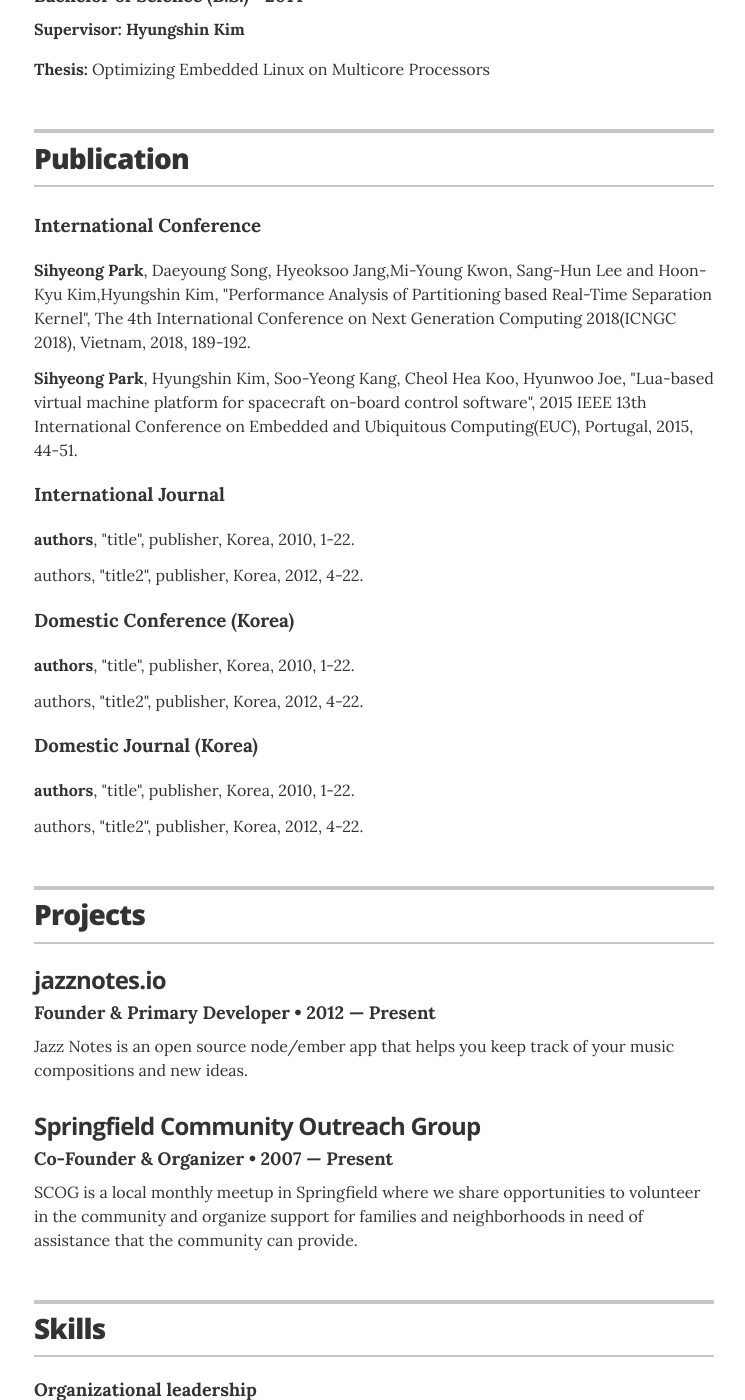
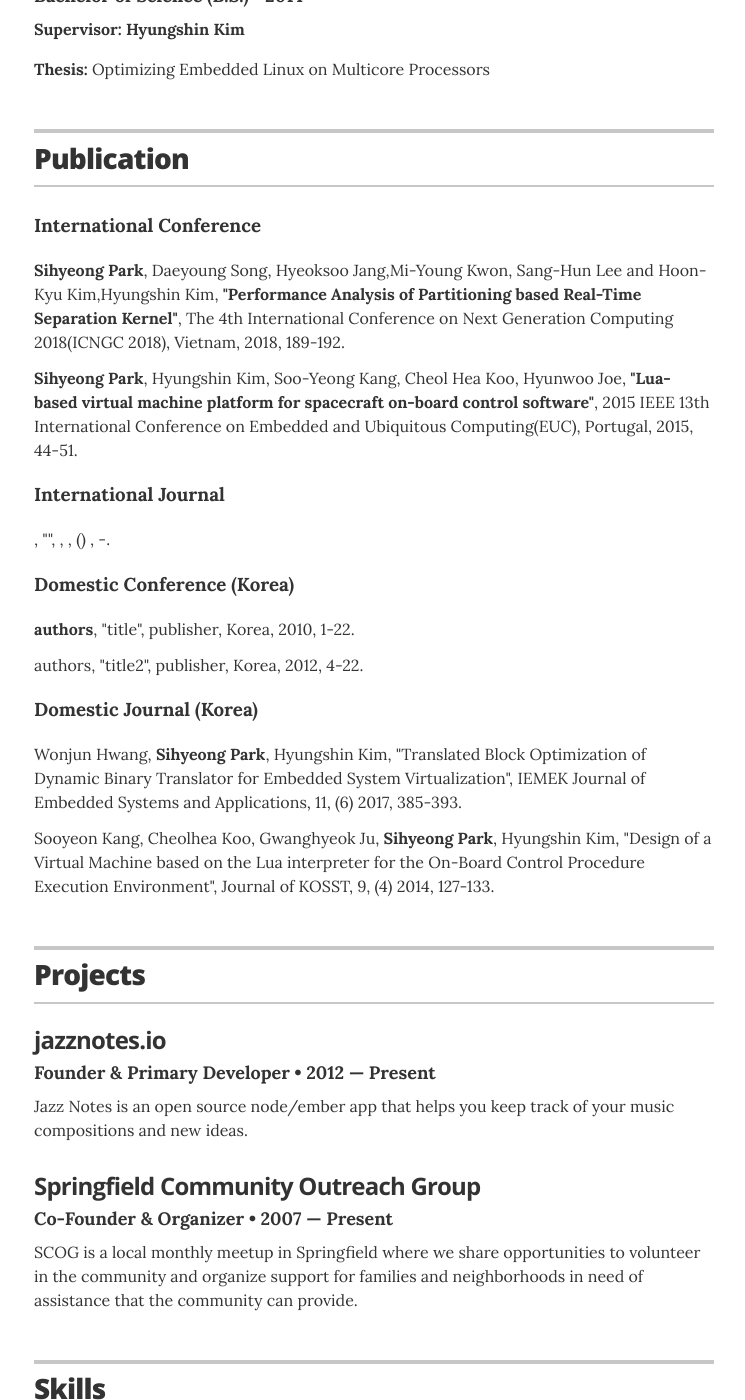
Before and after one commit to sihyeong/sihyeong.github.io, a Jekyll site: the page built from index.html, in a window 1280 px wide and 1400 px high, scrolled down 904 px. Shown: the whole window, without its empty margins (266-1011 px from the left). Built offline with Jekyll 4.4.1, drawn with Linux system fonts in a browser that asks for light colours.

Commit message:
add publication

```diff
--- a/_data/d_j_publication.yml
+++ b/_data/d_j_publication.yml
@@ -1,15 +1,17 @@
-- name: title
-  author: <b>authors</b>
-  publisher: publisher
-  datetime: 2010
-  pageStart: 1
-  pageEnd: 22
-  contentLocation: Korea
+- name: Translated Block Optimization of Dynamic Binary Translator for Embedded System Virtualization
+  author: Wonjun Hwang, <b>Sihyeong Park</b>, Hyungshin Kim
+  publisher: IEMEK Journal of Embedded Systems and Applications
+  datetime: 2017
+  volume: 11
+  issue: 6
+  pageStart: 385
+  pageEnd: 393
 
-- name: title2
-  author: authors
-  publisher: publisher
-  datetime: 2012
-  pageStart: 4
-  pageEnd: 22
-  contentLocation: Korea
+- name: Design of a Virtual Machine based on the Lua interpreter for the On-Board Control Procedure Execution Environment
+  author: Sooyeon Kang, Cheolhea Koo, Gwanghyeok Ju, <b>Sihyeong Park</b>, Hyungshin Kim
+  publisher: Journal of KOSST
+  datetime: 2014
+  volume: 9
+  issue: 4
+  pageStart: 127
+  pageEnd: 133
--- a/_data/i_j_publication.yml
+++ b/_data/i_j_publication.yml
@@ -1,15 +1,8 @@
-- name: title
-  author: <b>authors</b>
-  publisher: publisher
-  datetime: 2010
-  pageStart: 1
-  pageEnd: 22
-  contentLocation: Korea
-
-- name: title2
-  author: authors
-  publisher: publisher
-  datetime: 2012
-  pageStart: 4
-  pageEnd: 22
-  contentLocation: Korea
+- name:
+  author:
+  publisher:
+  datetime:
+  volume:
+  issue:
+  pageStart:
+  pageEnd:
--- a/_layouts/resume.html
+++ b/_layouts/resume.html
@@ -96,31 +96,29 @@
 
         {% for paper in site.data.i_c_publication %}
         <div class="resume-item" itemscope itemprop="published" itemtype="http://schema.org/ScholarlyArticle">
-        <p class="resume-item-copy"> {{ paper.author }}, "{{ paper.name }}", {{ paper.publisher }}, {{ paper.contentLocation }},
+        <p class="resume-item-copy"> {{ paper.author }}, <b>"{{ paper.name }}"</b>, {{ paper.publisher }}, {{ paper.contentLocation }},
           {{ paper.datetime }}, {{ paper.pageStart }}-{{ paper.pageEnd }}.</p>
         {% endfor %}
 
         <h3>International Journal</h3>
-        {% for paper in site.data.d_j_publication %}
+        {% for paper in site.data.i_j_publication %}
+        <div class="resume-item" itemscope itemprop="published" itemtype="http://schema.org/ScholarlyArticle">
+        <p class="resume-item-copy"> {{ paper.author }}, "{{ paper.name }}", {{ paper.publisher }}, {{ paper.volume }}, ({{ paper.issue }})
+          {{ paper.datetime }}, {{ paper.pageStart }}-{{ paper.pageEnd }}.</p>
+        {% endfor %}
+
+        <h3>Domestic Conference (Korea)</h3>
+        {% for paper in site.data.d_c_publication %}
         <div class="resume-item" itemscope itemprop="published" itemtype="http://schema.org/ScholarlyArticle">
         <p class="resume-item-copy"> {{ paper.author }}, "{{ paper.name }}", {{ paper.publisher }}, {{ paper.contentLocation }},
           {{ paper.datetime }}, {{ paper.pageStart }}-{{ paper.pageEnd }}.</p>
         {% endfor %}
 
-
-        <h3>Domestic Conference (Korea)</h3>
-        {% for paper in site.data.d_j_publication %}
-        <div class="resume-item" itemscope itemprop="published" itemtype="http://schema.org/ScholarlyArticle">
-        <p class="resume-item-copy"> {{ paper.author }}, "{{ paper.name }}", {{ paper.publisher }}, {{ paper.contentLocation }},
-          {{ paper.datetime }}, {{ paper.pageStart }}-{{ paper.pageEnd }}.</p>
-        {% endfor %}
-
-
         <h3>Domestic Journal (Korea)</h3>
         {% for paper in site.data.d_j_publication %}
         <div class="resume-item" itemscope itemprop="published" itemtype="http://schema.org/ScholarlyArticle">
-        <p class="resume-item-copy"> {{ paper.author }}, "{{ paper.name }}", {{ paper.publisher }}, {{ paper.contentLocation }},
-          {{ paper.datetime }}, {{ paper.pageStart }}-{{ paper.pageEnd }}.</p>
+        <p class="resume-item-copy"> {{ paper.author }}, "{{ paper.name }}", {{ paper.publisher }}, {{ paper.volume }}, ({{ paper.issue }})
+            {{ paper.datetime }}, {{ paper.pageStart }}-{{ paper.pageEnd }}.</p>
         {% endfor %}
 
 
```
